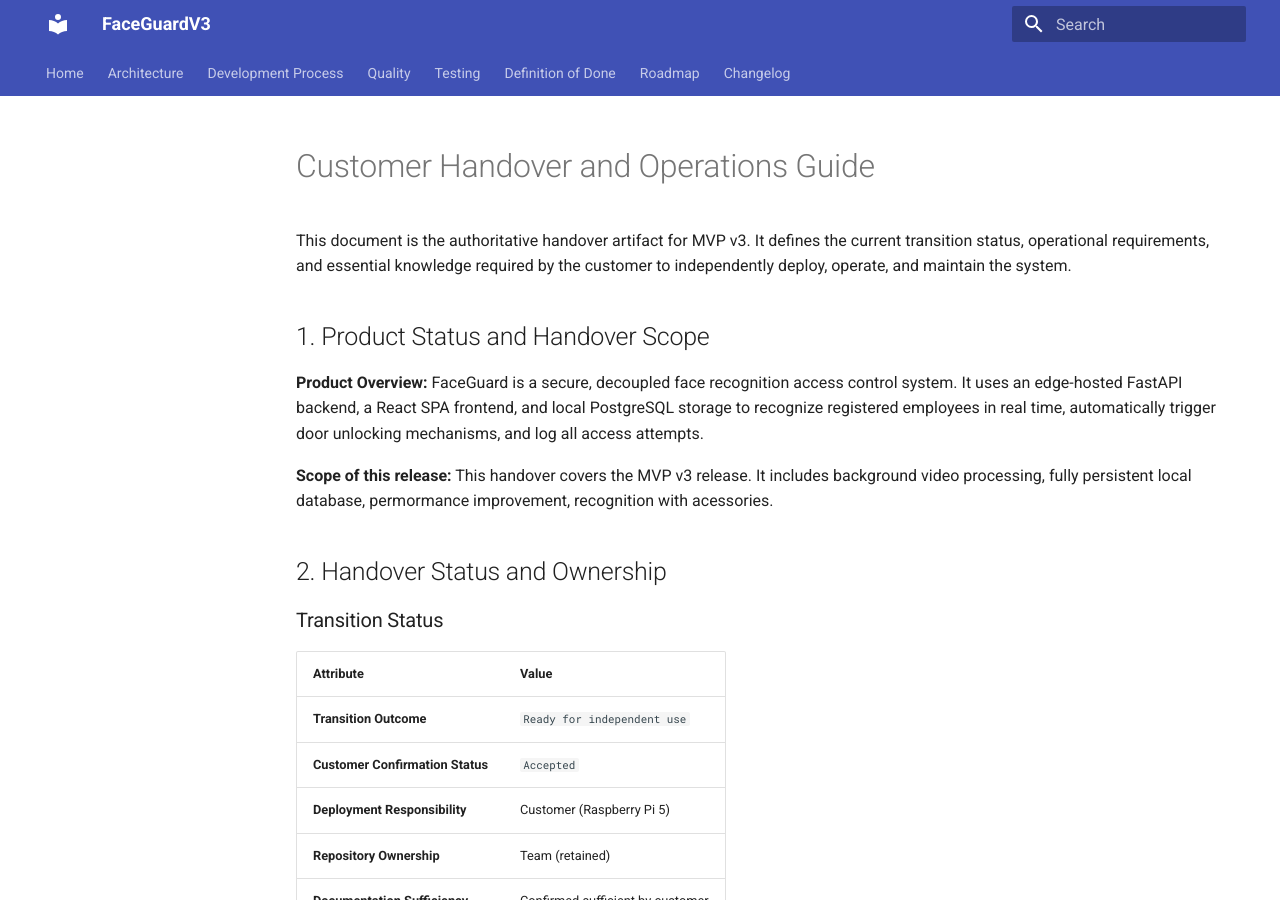
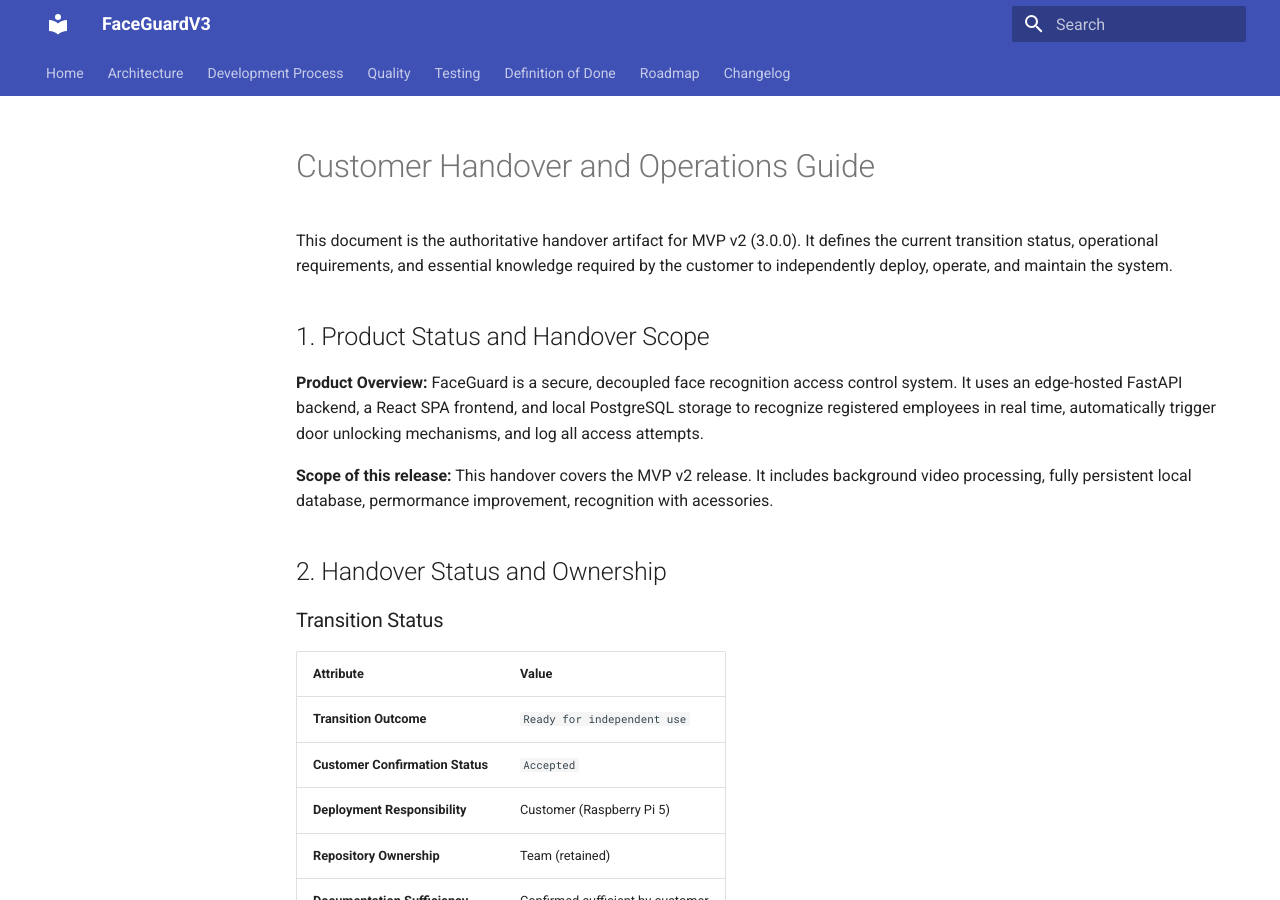
Before and after one commit to Innopolis-Robotics-Society/FaceGuardV3, an MkDocs documentation site: the page built from docs/customer-handover.md, in a window 1280 px wide and 900 px high. Built offline with MkDocs 1.6.1 and Material for MkDocs 9.7.7, drawn with Linux system fonts in a browser that asks for light colours.

Commit message:
Update customer-handover.md

```diff
--- a/docs/customer-handover.md
+++ b/docs/customer-handover.md
@@ -1,12 +1,12 @@
 # Customer Handover and Operations Guide
 
-This document is the authoritative handover artifact for MVP v3. It defines the current transition status, operational requirements, and essential knowledge required by the customer to independently deploy, operate, and maintain the system.
+This document is the authoritative handover artifact for MVP v2 (3.0.0). It defines the current transition status, operational requirements, and essential knowledge required by the customer to independently deploy, operate, and maintain the system.
 
 ## 1. Product Status and Handover Scope
 
 **Product Overview:** FaceGuard is a secure, decoupled face recognition access control system. It uses an edge-hosted FastAPI backend, a React SPA frontend, and local PostgreSQL storage to recognize registered employees in real time, automatically trigger door unlocking mechanisms, and log all access attempts.
 
-**Scope of this release:** This handover covers the MVP v3 release. It includes background video processing, fully persistent local database, permormance improvement, recognition with acessories.
+**Scope of this release:** This handover covers the MVP v2 release. It includes background video processing, fully persistent local database, permormance improvement, recognition with acessories.
 
 ## 2. Handover Status and Ownership
 
@@ -98,7 +98,7 @@ For normal customer use, operation, and troubleshooting, refer to:
 - [Main README](../README.md): primary entry point and setup instructions
 - [Hosted Documentation Site](https://innopolis-robotics-society.github.io/FaceGuardV3/): full project documentation
 - [Contributor Guide](../CONTRIBUTING.md) and [Agents Guide](../AGENTS.md): guidelines for team members and AI agents
-- [System Roadmap](roadmap.md): product evolution up to `MVP v3`
+- [System Roadmap](roadmap.md): product evolution up to `MVP v2`
 - [User Acceptance Tests](user-acceptance-tests.md): step-by-step instructions for admin panel usage
 
 ## 7. Remaining Actions and Known Limitations
```
